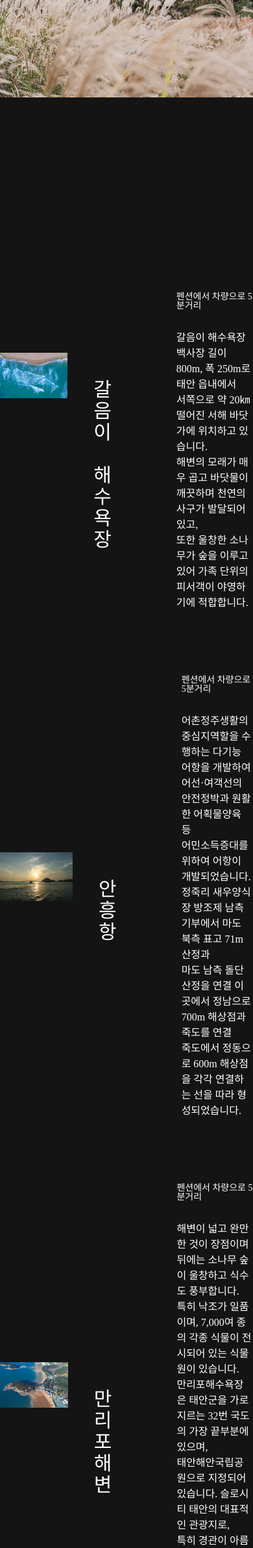
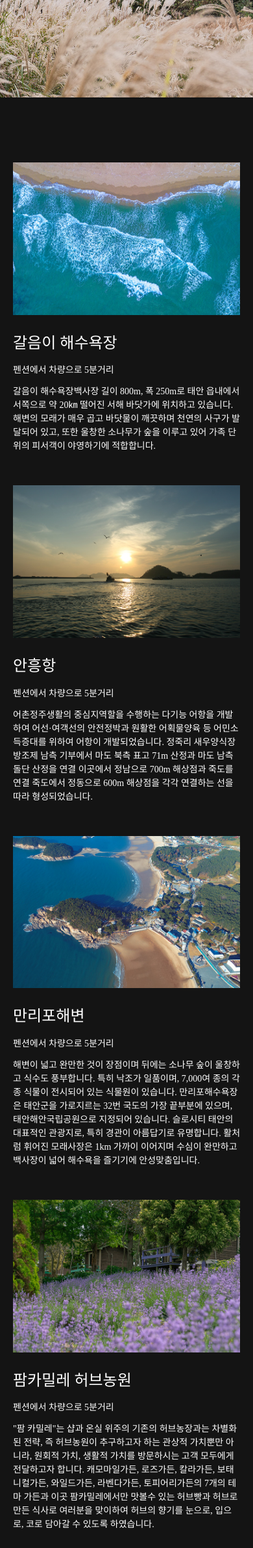
Before and after one commit to songhun115/awdesign-type9, a PHP site: page /tour.html in a window 390 px wide. Shown: the part 400-2783 px from the top of the page at 65% size. Run offline with PHP 8.4, Linux system fonts and the light colour scheme; some libraries are stand-ins or nearby versions; some web fonts are replaced.

Commit message:
tour.html 페이지 반응형 에러 수정

```diff
--- a/css/style.css
+++ b/css/style.css
@@ -208,3 +208,15 @@ img{vertical-align: bottom;}
 #tour .tour-area .box .tour-item .tour-box .thumbnail .ver-txt{display: flex; flex-direction: column; font-size: 30px; line-height: 1.1; margin-top: 40px; margin-left: 40px; font-weight: 200;}
 #tour .tour-area .box .tour-item .tour-box .txt span{font-size:14px ; margin-bottom: 30px;}
 #tour .tour-area .box .tour-item .tour-box .txt p{line-height: 1.5; font-family: 'Pretendard'; font-weight: 200;}
+@media(max-width:1240px){
+  #tour .tour-area{padding: 50px 0;}
+  #tour .tour-area .box{padding: 0 20px;}
+  #tour .tour-area .box .tour-item{margin: 50px 0 50px 0;}
+  #tour .tour-area .box .tour-item .tour-box{flex-direction: column; gap: 20px;}
+  #tour .tour-area .box .tour-item .tour-box .thumbnail{flex-direction: column;}
+  #tour .tour-area .box .tour-item .tour-box .thumbnail .ver-txt{flex-direction: row; margin-left: 0; margin-top: 30px; font-size: 24px;}
+  #tour .tour-area .box .tour-item .tour-box .txt span{margin-bottom: 15px;}
+  #tour .tour-area .box .tour-item .tour-box .txt p{font-size: 14px;}
+  #tour .tour-area .box .tour-item .tour-box .txt p br{display: none;}
+
+}
```
